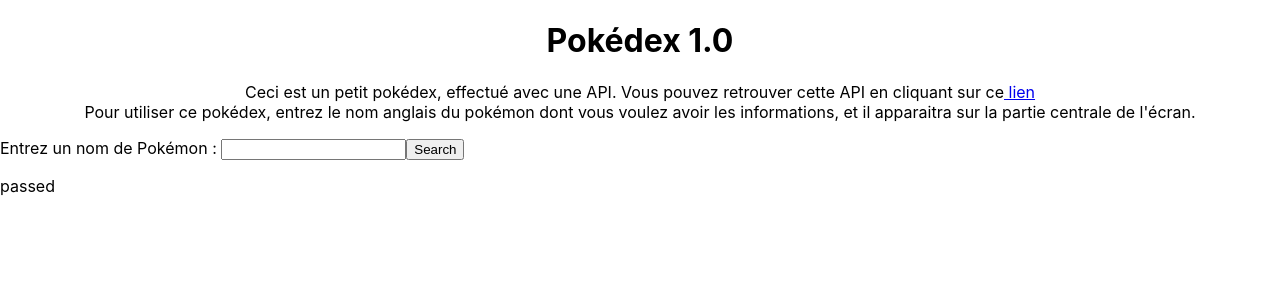
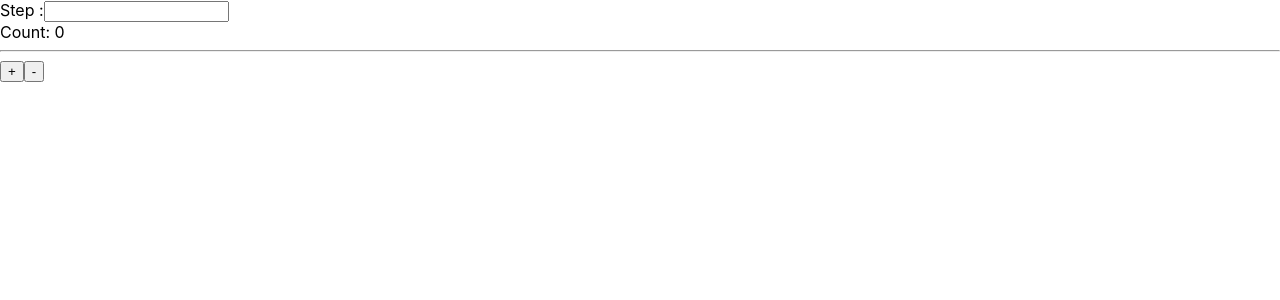
Before and after one commit to Ist4lri/site-pokedex, a Next.js app: page /counter in a window 1280 px wide. Before the commit this address had no page. Shown: the top 300 px of the page. Built offline with nearby package versions, Linux system fonts and the light colour scheme.

Commit message:
Ajout d'une page counter, avec un hook. Ajout de Fetch (Pas encore en point sur les hook ?

```diff
--- a/src/components/presentation.tsx
+++ /dev/null
@@ -1,15 +0,0 @@
-function Presentation() {
-    return(
-        <p style={{
-            textAlign: "center",
-        }}>
-            Ceci est un petit pokédex, effectué avec une API. Vous pouvez retrouver cette API en cliquant sur ce
-             <a href="https://pokeapi.co/" title="PokéAPI" rel="noopener"> lien</a>
-            <br></br>
-        Pour utiliser ce pokédex, entrez le nom anglais du pokémon dont vous voulez avoir les informations, et il apparaitra sur la partie centrale de l&apos;écran.
-        </p>
-    )
-
-}
-
-export default Presentation
--- a/src/components/request.tsx
+++ b/src/components/request.tsx
@@ -1,6 +1,39 @@
-import { useState } from 'react'
+import React, { ReactNode, useState} from 'react'
+import styled from 'styled-components'
+import { useFetch } from 'utils/hooks/fetch';
 
-async function onClick(userValue: string) {
+const StyledButton = styled.button`
+    border-radius: 1000px
+`;
+
+const Button = ({children, onClick}: {
+    children: ReactNode;
+    onClick: () => void;
+ }) => {
+    return <StyledButton onClick={onClick}>{children}</StyledButton>
+};
+
+const sendRequest = (pokemonRequest: string) => {
+    const pokemon = useFetch('https://pokeapi.co/api/v2/'+ pokemonRequest)
+
+};
+
+
+
+const Request = () =>{
+    let [inputValue, setInputValue] = useState("")
+    return (
+        <nav>
+            <label>Entrez un nom de pokémon :</label>
+            <input type="text" onChange={(keyPress) => setInputValue(keyPress.target.value)}/>
+            <Button onClick={() => sendRequest(inputValue)}>Request</Button>
+        </nav>
+    );
+};
+
+export default Request
+
+/*async function onClick(userValue: string) {
     const realUserValue = userValue.toLowerCase()
 
     const response = await fetch("https://pokeapi.co/api/v2/pokemon/" + realUserValue);
@@ -11,11 +44,7 @@
     return (pokemon)
 }
 
-
-function Request() {
-    const [inputValue, setInputValue] = useState('')
-    return (
-        <div id="request">
+<div id="request">
         <label>Entrez un nom de Pokémon : <input
                                                 value={inputValue}
                                                 onChange={(e) => setInputValue(e.target.value)}
@@ -24,7 +53,9 @@
         <br></br>
         <div id="exist"></div>
         </div>
-    )
-}
 
-export default Request; onClick
+const [inputValue, setInputValue] = useState('')
+
+
+
+*/
--- a/src/components/title.tsx
+++ /dev/null
@@ -1,15 +0,0 @@
-import logo from 'assets/logo.png'
-import Image from 'next/image'
-
-function title() {
-    return (
-        <h1
-            style={{
-                textAlign: "center",
-            }}>
-                Pokédex 1.0
-        </h1>
-    )
-}
-
-export default title
--- a/src/pages/_app.tsx
+++ b/src/pages/_app.tsx
@@ -1,23 +1,10 @@
 import 'styles/globals.css'
 import type { AppProps } from 'next/app'
-import TitleLogo from 'components/title'
-import Prensentation from 'components/presentation'
-import Request from 'components/request'
-import Answer from 'components/answer'
-
 
 function MyApp({ Component, pageProps}: AppProps) {
-  return (
-    <html>
-      <TitleLogo />
-      <Prensentation />
-      <nav><Request /></nav>
-      <section><Answer /></section>
-    </html>
-
-  )
+  return <Component {...pageProps} />
 }
 
 export default MyApp
 
-//<Component {...pageProps} />
+//
--- /dev/null
+++ b/src/pages/counter.tsx
@@ -0,0 +1,11 @@
+import type { NextPage} from "next";
+import useCounter from "utils/hooks/count";
+
+
+const PageCounter: NextPage = () => {
+    return (
+        useCounter(0)
+    )
+}
+
+export default PageCounter
--- a/src/styles/globals.css
+++ b/src/styles/globals.css
@@ -17,9 +17,6 @@
     color: white;
     background: black;
   }
-  a:link {
-    text-decoration: none;
-  }
   nav{
     background-color: rgb(0, 228, 245);
     border-radius: 5px;
--- /dev/null
+++ b/src/utils/hooks/count.tsx
@@ -0,0 +1,29 @@
+import { useState, useCallback } from "react";
+
+
+const useCounter = (baseValue : number) => {
+    const [count, setCount] = useState(baseValue)
+    let [inputValue, setInputValue] = useState("")
+
+    const increment = useCallback(() => {
+        setCount((count) => count + Number(inputValue))
+    },[count]);
+    const decrement = useCallback(() => {
+        setCount((count) => count - Number(inputValue))
+    },[count]);
+
+    return (
+        <div>
+            <label>Step :</label>
+            <input type="text" onChange={(keyPress) => setInputValue(keyPress.target.value)}/>
+            <br></br>
+            Count: {count}
+            <hr />
+            <button onClick={increment}>+</button>
+            <button onClick={decrement}>-</button>
+        </div>
+    )
+
+}
+
+export default useCounter
--- /dev/null
+++ b/src/utils/hooks/fetch.tsx
@@ -0,0 +1,31 @@
+import { useState, useEffect } from "react";
+
+export function useFetch(url : any) {
+    const [pokemon, setPokemon] = useState({})
+    const [isOK, setIsOK] = useState(true)
+    const [error, setError] = useState(false)
+
+
+    useEffect(() => {
+        if (!url) return
+            setIsOK(true)
+            async function fetchData() {
+                try {
+                    const response = await fetch(url)
+                    const pokemon = await response.json()
+
+                    setPokemon(pokemon)
+                }
+                catch (err) {
+                    console.log(err)
+                    setError(true)
+                }
+            }
+            fetchData();
+
+
+    }, [url])
+
+return { pokemon, error}
+
+}
```
Also changed, not shown: package.json (+5 -3 lines), src/components/pagePresentation.tsx (added, +35 -0 lines), src/pages/index.tsx (+9 -5 lines), 1 other file (tests, documents, lock files or other folders).
